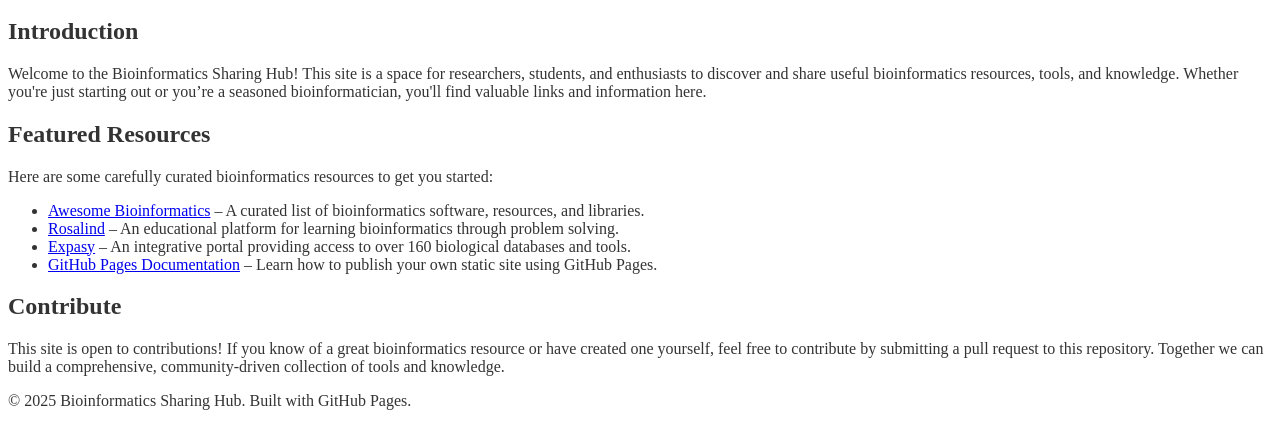
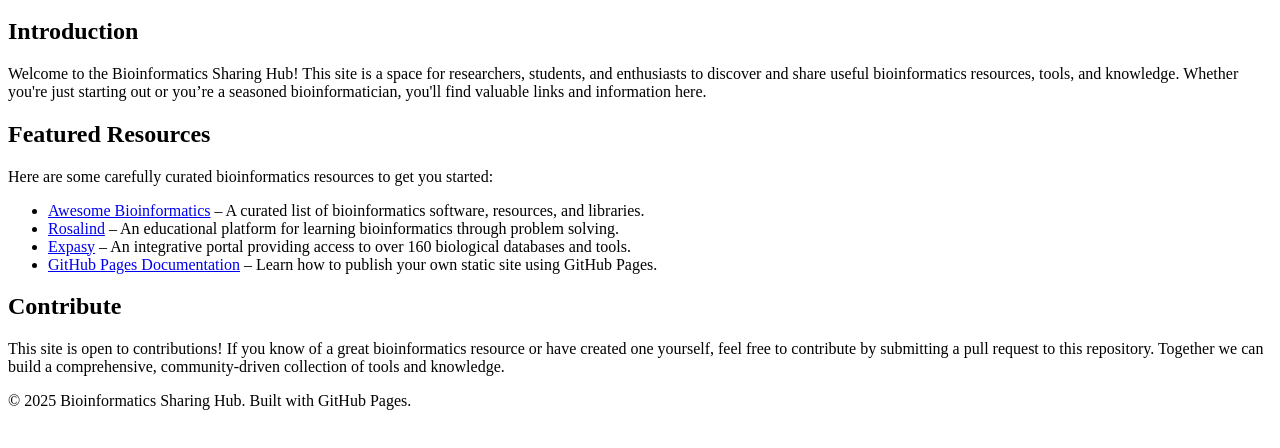
Before and after one commit to a1048041165-lgtm/bioinformatics-sharing-site, a plain HTML site: page index.html in a window 1280 px wide. Shown: the part 100-548 px from the top of the page. Drawn offline with Linux system fonts and the light colour scheme.

Commit message:
Update index.html

```diff
--- a/index.html
+++ b/index.html
@@ -19,11 +19,6 @@
   /* 调整导航链接颜色 */
   header nav a {
     color: #FFFFFF; /* 例如仍然保持白色，也可以替换为其他颜色 */
-  }
-
-  /* 若需全站统一字体颜色，可设置 body 或更广泛的选择器 */
-  body {
-    color: #333333;
   }
 </style>
 
```
